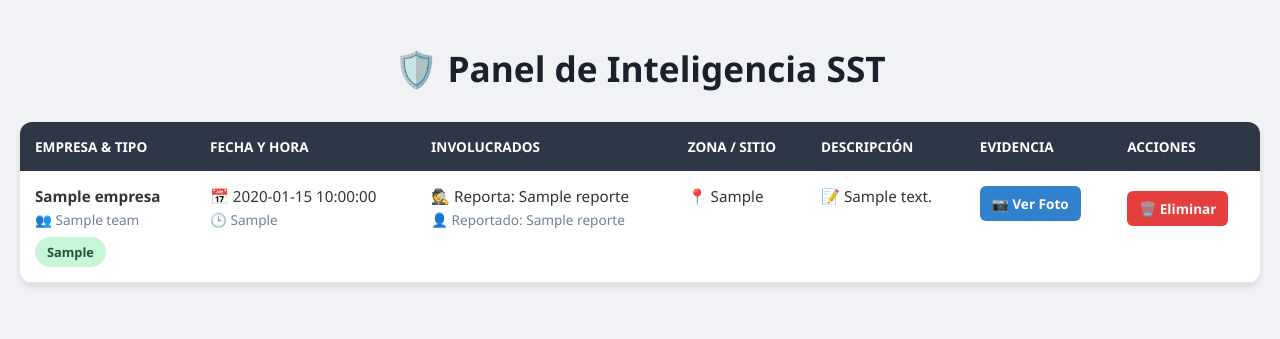
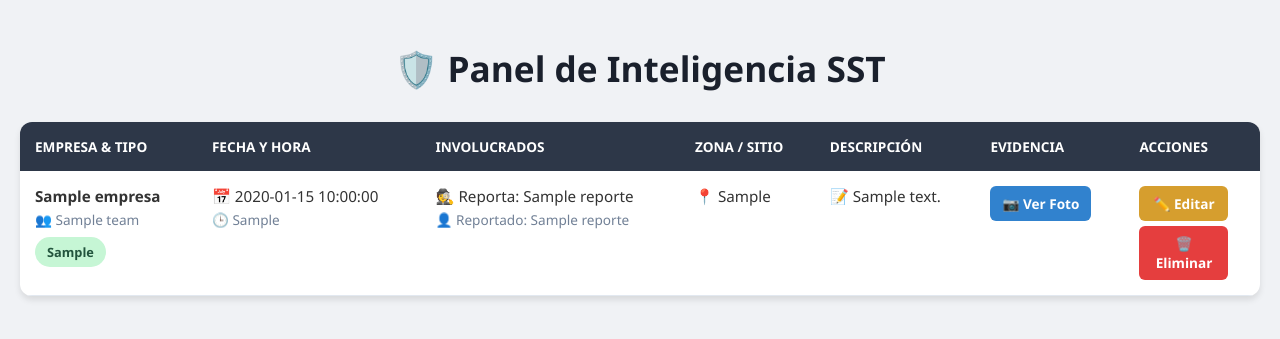
Before and after one commit to ANGEL19-K/sistema-sst, a Flask app: template templates/dashboard.html in a window 1280 px wide. Shown: the top 339 px of the page. Run offline with Flask 3, Linux system fonts and the light colour scheme; the template is opened without the code that fills it: most values are stand-ins (such as "Sample title", 1, 10 or a date in 2020).

Commit message:
Nueva ver

```diff
--- a/templates/dashboard.html
+++ b/templates/dashboard.html
@@ -18,7 +18,9 @@
         .badge-condicion { background-color: #c6f6d5; color: #22543d; }
         .btn-link { display: inline-block; padding: 8px 12px; background-color: #3182ce; color: white; text-decoration: none; border-radius: 6px; font-size: 0.85rem; font-weight: bold; transition: background 0.3s; }
         .btn-link:hover { background-color: #2b6cb0; }
-        .btn-danger { display: inline-block; padding: 8px 12px; background-color: #e53e3e; color: white; text-decoration: none; border-radius: 6px; font-size: 0.85rem; font-weight: bold; transition: background 0.3s; margin-top: 5px;}
+        .btn-edit { display: inline-block; padding: 8px 12px; background-color: #d69e2e; color: white; text-decoration: none; border-radius: 6px; font-size: 0.85rem; font-weight: bold; transition: background 0.3s; margin-bottom: 5px; width: 65px; text-align: center;}
+        .btn-edit:hover { background-color: #b7791f; }
+        .btn-danger { display: inline-block; padding: 8px 12px; background-color: #e53e3e; color: white; text-decoration: none; border-radius: 6px; font-size: 0.85rem; font-weight: bold; transition: background 0.3s; width: 65px; text-align: center;}
         .btn-danger:hover { background-color: #c53030; }
         .anonimo { color: #e53e3e; font-weight: bold; font-style: italic; }
         .info-secundaria { color: #718096; font-size: 0.85rem; display: block; margin-top: 4px; }
@@ -36,7 +38,8 @@
                     <th>Zona / Sitio</th>
                     <th>Descripción</th>
                     <th>Evidencia</th>
-                    <th>Acciones</th> </tr>
+                    <th>Acciones</th>
+                </tr>
                 {% for reporte in reportes %}
                 <tr>
                     <td>
@@ -67,10 +70,11 @@
                             <span class="info-secundaria">Sin foto</span>
                         {% endif %}
                     </td>
-                    <td>
+                    <td style="display: flex; flex-direction: column;">
+                        <a href="/admin/reporte/editar/{{ reporte.id }}" class="btn-edit">✏️ Editar</a>
                         <a href="/admin/reporte/eliminar/{{ reporte.id }}"
                            class="btn-danger"
-                           onclick="return confirm('⚠️ ¿Estás totalmente seguro de que deseas eliminar este reporte? Esta acción no se puede deshacer.');">
+                           onclick="return confirm('⚠️ ¿Estás totalmente seguro de que deseas eliminar este reporte?');">
                            🗑️ Eliminar
                         </a>
                     </td>
```
